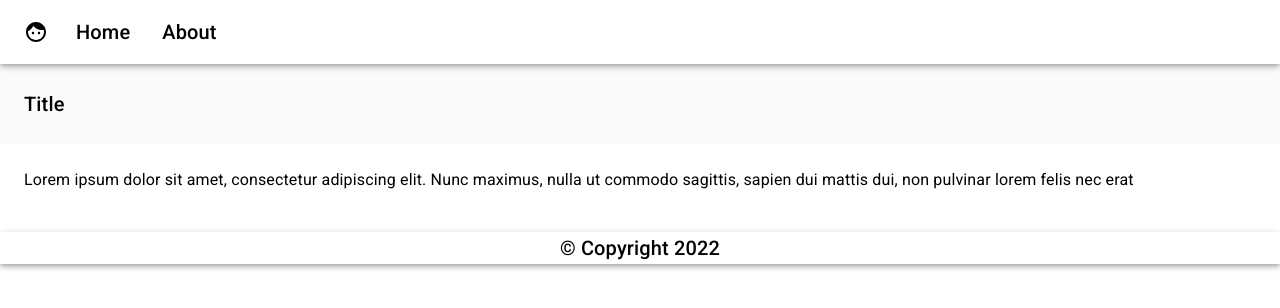
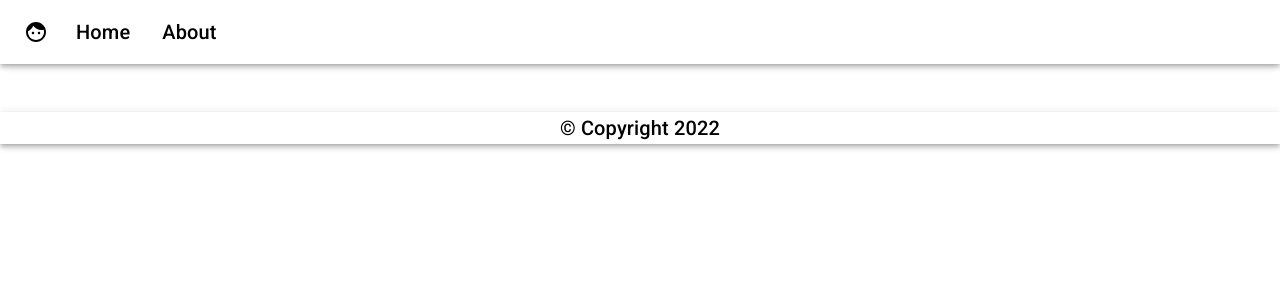
Before and after one commit to CardoCodes/react-visualizer, a React (Create React App) app: page / in a window 1280 px wide. Shown: the top 308 px of the page. Built offline with nearby package versions, Linux system fonts and the light colour scheme.

Commit message:
adding cards to maincontent

```diff
--- /dev/null
+++ b/src/components/Cards.jsx
@@ -0,0 +1,35 @@
+import React from 'react';
+import TextField from "@material-ui/core/TextField";
+
+class Cards extends React.Component{
+    state = {
+        cards: [],
+        filter: "",
+    }
+
+    getData = (e) => {
+        console.log(e.target.value);
+        this.setState({filter:e.target.value});
+    }
+
+    render(){
+        return(
+            <React.Fragment>
+                <div className="card-container">
+                {
+                       this.state.cards.filter((card) => card.title.toLowerCase().includes(this.state.filter.toLowerCase())||card.description.toLowerCase().includes(this.state.filter.toLowerCase())).map(card=>(
+                           <div>
+                               <CardContent
+                                   className="d-flex flex-wrap"
+                                   key={card.id}
+                                   card={card}/>
+                           </div>
+                       ))
+                   }
+                </div>
+            </React.Fragment>
+        )
+    }
+}
+
+export default Cards;
--- a/src/components/MainContent.js
+++ b/src/components/MainContent.js
@@ -1,6 +1,7 @@
 import React from 'react';
 import { makeStyles } from '@material-ui/core/styles';
 import { Typography } from '@material-ui/core';
+import MediaCard from './Cards';
 
 const useStyles = makeStyles(theme => ({
   toolbar: theme.mixins.toolbar,
@@ -13,8 +14,9 @@ const useStyles = makeStyles(theme => ({
     flexGrow: 1,
     padding: theme.spacing(3),
   },
-  fullWidth: {
+  fullSize: {
     width: '100%',
+    height: '100%',
   },
 }));
 
@@ -22,17 +24,9 @@ function MainContent() {
   const classes = useStyles();
 
   return (
-    <main className={classes.fullWidth}>
+    <main className={classes.fullSize}>
       <div className={classes.toolbar} />
-      <div className={classes.title}>
-        <Typography variant='h6'>Title</Typography>
-      </div>
       <div className={classes.content}>
-        <Typography paragraph>
-          Lorem ipsum dolor sit amet, consectetur adipiscing elit. Nunc maximus,
-          nulla ut commodo sagittis, sapien dui mattis dui, non pulvinar lorem
-          felis nec erat
-        </Typography>
       </div>
     </main>
   );
```
Also changed, not shown: src/components/MediaCard.jsx (added, +10 -0 lines).
